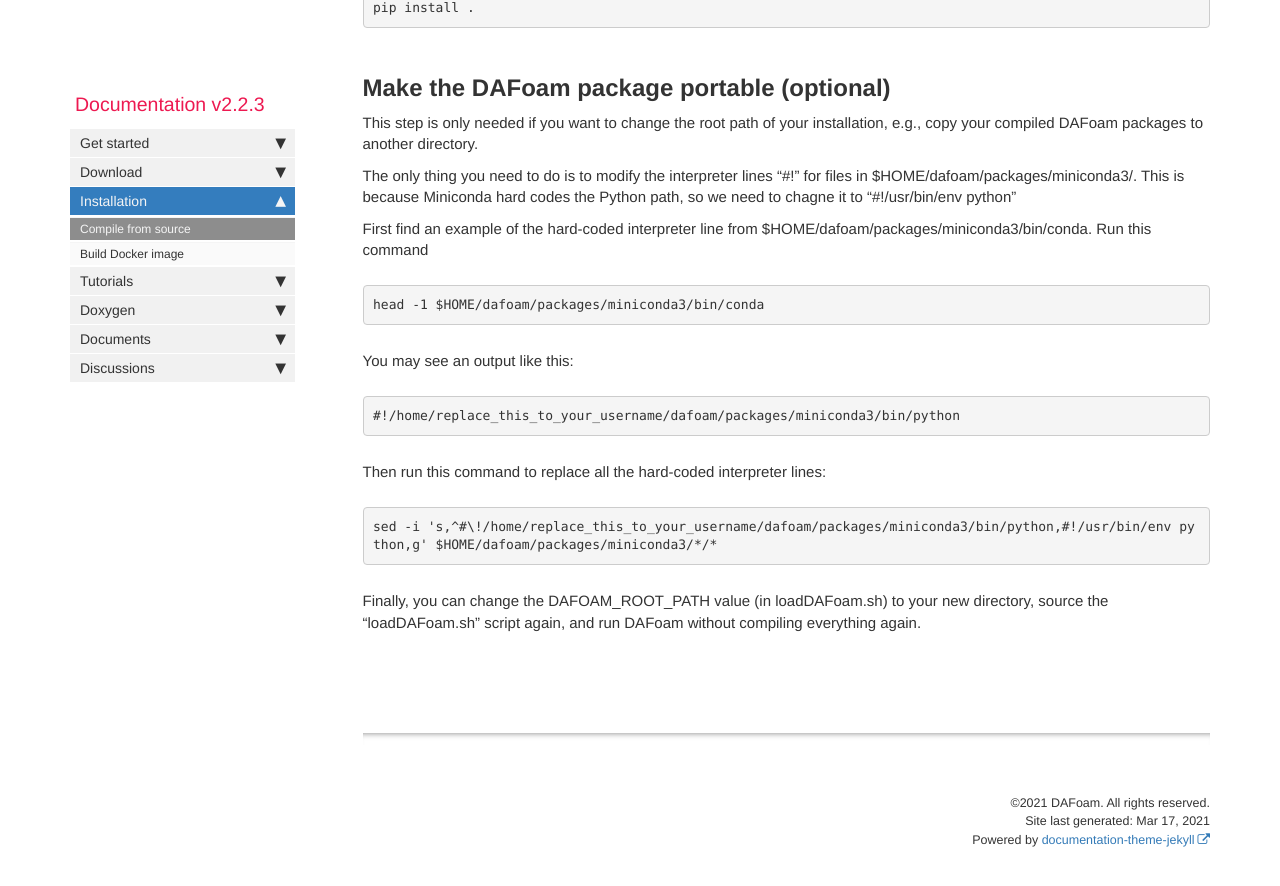
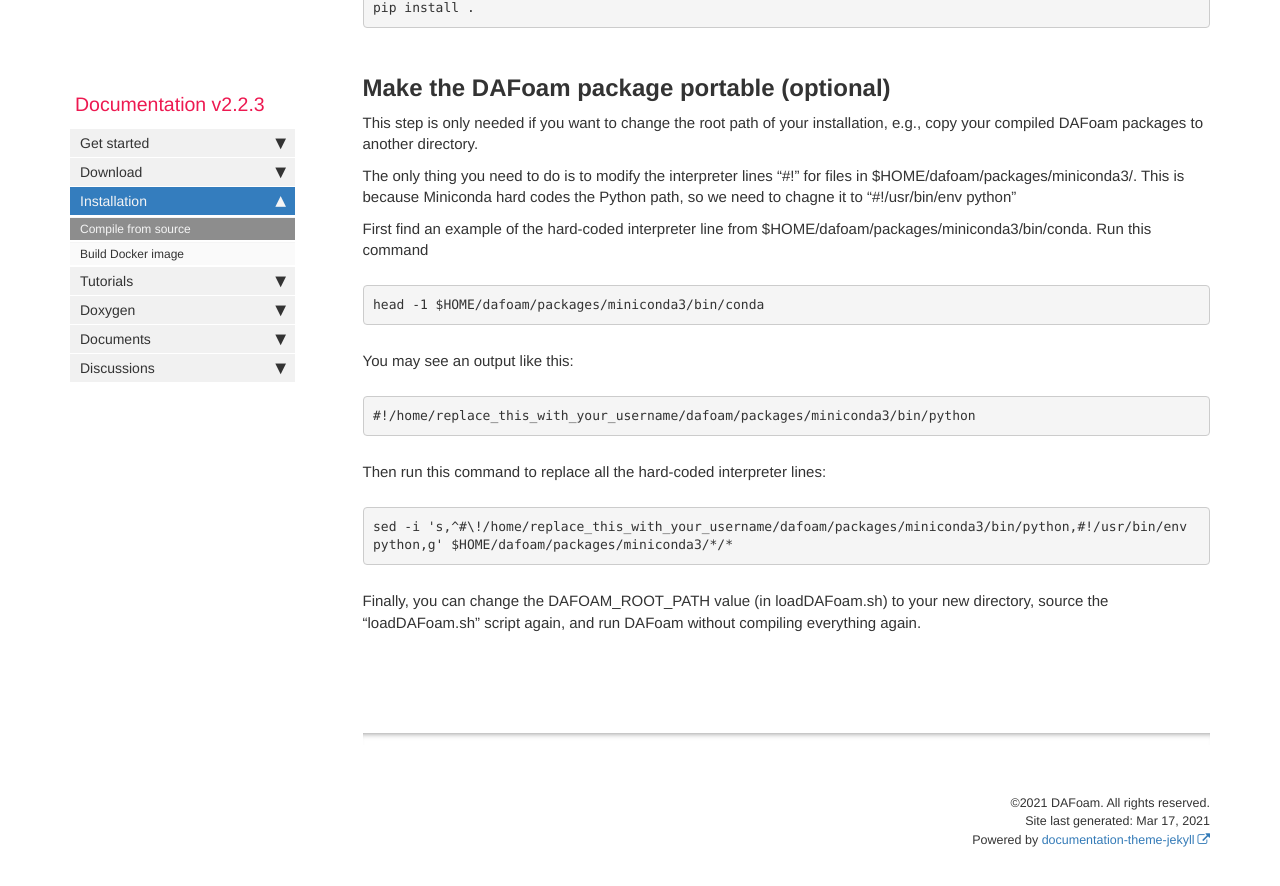
Before and after one commit to DAFoam/DAFoam.github.io, a Jekyll site: the page built from pages/mydoc/mydoc_installation_source.md, in a window 1280 px wide and 900 px high, scrolled down 9581 px. Shown: the top 886 px of the window. Built offline with Jekyll 4.4.1, drawn with Linux system fonts in a browser that asks for light colours; comment, search, counter and statistics services are not loaded.

Commit message:
content update

```diff
--- a/pages/mydoc/mydoc_installation_source.md
+++ b/pages/mydoc/mydoc_installation_source.md
@@ -447,13 +447,13 @@ head -1 $HOME/dafoam/packages/miniconda3/bin/conda
 You may see an output like this:
 
 <pre>
-#!/home/replace_this_to_your_username/dafoam/packages/miniconda3/bin/python
+#!/home/replace_this_with_your_username/dafoam/packages/miniconda3/bin/python
 </pre>
 
 Then run this command to replace all the hard-coded interpreter lines:
 
 <pre>
-sed -i 's,^#\!/home/replace_this_to_your_username/dafoam/packages/miniconda3/bin/python,#!/usr/bin/env python,g' $HOME/dafoam/packages/miniconda3/*/*
+sed -i 's,^#\!/home/replace_this_with_your_username/dafoam/packages/miniconda3/bin/python,#!/usr/bin/env python,g' $HOME/dafoam/packages/miniconda3/*/*
 </pre>
 
 Finally, you can change the DAFOAM_ROOT_PATH value (in loadDAFoam.sh) to your new directory, source the "loadDAFoam.sh" script again, and run DAFoam without compiling everything again.
```
